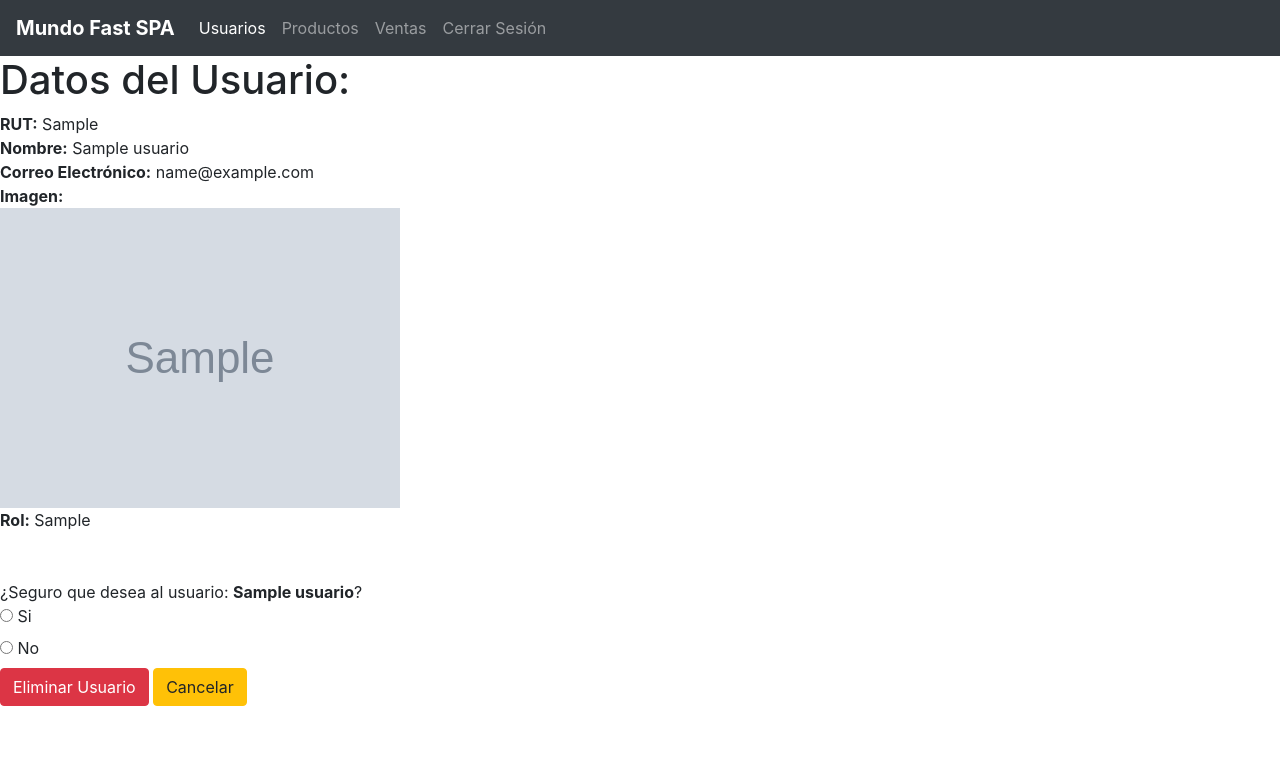
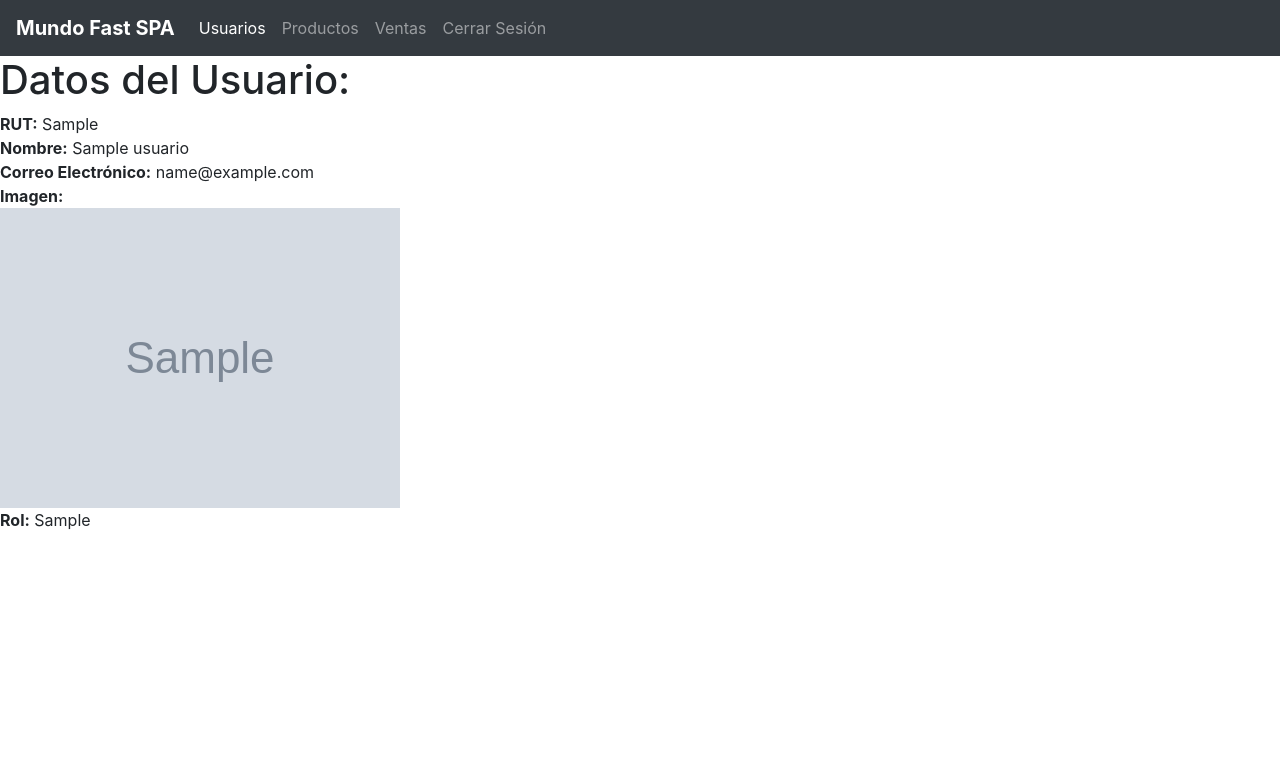
Before and after one commit to DaniloDaniel/MundoFastSPA, a Django app: page /MundoFastWebApp/usuarios/eliminarUsuario/1/ in a window 1280 px wide. Shown: the top 783 px of the page. Run offline with Django 3.2, Linux system fonts and the light colour scheme; a user stored in the database is signed in; tables that the repository leaves empty hold one stand-in row (values such as "Sample post"); grey boxes marked "Sample" are stand-in pictures; some libraries are stand-ins or nearby versions.

Commit message:
MF-22.1 Correccion de Errores en Cuentas.
-Se solucionó un problema grave con el cambio de contraseñas debido al cifrado SHA1.
-Se revocó el permiso al usuario de eliminarse a si mismo (de momento).

```diff
--- a/MundoFastSPA/MundoFastWebApp/templates/MundoFastWebApp/Usuario/eliminarUsuario.html
+++ b/MundoFastSPA/MundoFastWebApp/templates/MundoFastWebApp/Usuario/eliminarUsuario.html
@@ -48,7 +48,10 @@
     <b>Rol:</b> {{ usuario.rolUsuario}}<br>
     <br>
     <br>
+    {% if user.id != usuario.id %}
+
         ¿Seguro que desea al usuario: <b>{{ usuario.nombreUsuario }}</b>?<br>
+
         <form action="{% url 'MundoFastWebApp:eliminarUsuario' usuario.id %}" method="POST">
             {% csrf_token %}
             <input type="radio" name="opcionSi" id="opcionSi" value="Sí">
@@ -58,4 +61,5 @@
             <input type="submit" class="btn btn-danger" value="Eliminar Usuario">
             <button type="button" class="btn btn-warning" onclick="location.href='{% url 'MundoFastWebApp:usuarios' %}'">Cancelar</button>
         </form>
+    {% endif %}
 </body>
--- a/MundoFastSPA/MundoFastWebApp/templates/MundoFastWebApp/Usuario/modificarUsuario.html
+++ b/MundoFastSPA/MundoFastWebApp/templates/MundoFastWebApp/Usuario/modificarUsuario.html
@@ -18,14 +18,14 @@
             <input type="text" name="rutUsuario" id="rutUsuario" value="{{usuario.rutUsuario}}" required><br>
             <label for="nombreUsuario"><b>Nombre:</b></label>
             <input type="text" name="nombreUsuario" id="nombreUsuario" value="{{usuario.nombreUsuario}}" required><br>
-            <label for="emailUsuario"><b>Correo Electrónico:</b></label>
-            <input type="email" name="emailUsuario" value="{{usuario.emailUsuario}}" required><br>
             <label for="imagenUsuario"><b>Imagen:</b></label>
             <input type="text" name="imagenUsuario" id="imagenUsuario" value="{{usuario.imagenUsuario}}" required><br>
             <label for="rolUsuario"><b>Rol:</b></label>
             <input type="text" name="rolUsuario" id="rolUsuario" value="{{usuario.rolUsuario}}" required><br>
+            <label for="emailUsuario"><b>Correo Electrónico:</b></label>
+            <input type="email" name="emailUsuario" value="{{usuario.emailUsuario}}" required><br>
             <label for="password"><b>Contraseña:</b></label>
-            <input type="password" name="password" id="password" value="{{usuario.password}}" required><br><br>
+            <input type="password" name="password" id="password" value="" required><br><br>
             <input type="submit" class="btn btn-success" value="Modificar Usuario">
             <button type="button" class="btn btn-danger" onclick="location.href='{% url 'MundoFastWebApp:usuarios' %}'">Cancelar</button>
         </form>
--- a/MundoFastSPA/MundoFastWebApp/views.py
+++ b/MundoFastSPA/MundoFastWebApp/views.py
@@ -7,6 +7,7 @@ from django.db import IntegrityError
 import datetime
 from django.contrib import messages # Librería para mensajes
 from django.contrib.auth.decorators import login_required
+from django.contrib.auth import update_session_auth_hash
 
 # Create your views here.
 
@@ -123,11 +124,13 @@ def modificarUsuario(request, id):
     if request.method == 'POST':
         usuario.rutUsuario = request.POST['rutUsuario']
         usuario.nombreUsuario = request.POST['nombreUsuario']
-        usuario.emailUsuario = request.POST['emailUsuario']
         usuario.imagenUsuario = request.POST['imagenUsuario']
         usuario.rolUsuario = request.POST['rolUsuario']
-        usuario.password = request.POST['password']
+        usuario.emailUsuario = request.POST['emailUsuario']
+        if(request.POST['password']!=""):
+            usuario.set_password(request.POST['password'])
         usuario.save()
+        update_session_auth_hash(request, usuario)
         messages.success(request, 'Usuario modificado correctamente.')
         return HttpResponseRedirect(reverse('MundoFastWebApp:usuarios'))
     else:
```
Also changed, not shown: MundoFastSPA/MundoFastWebApp/templates/MundoFastWebApp/Usuario/usuarios.html (+5 -3 lines). Lines whose indentation alone changed are shown as unchanged.
